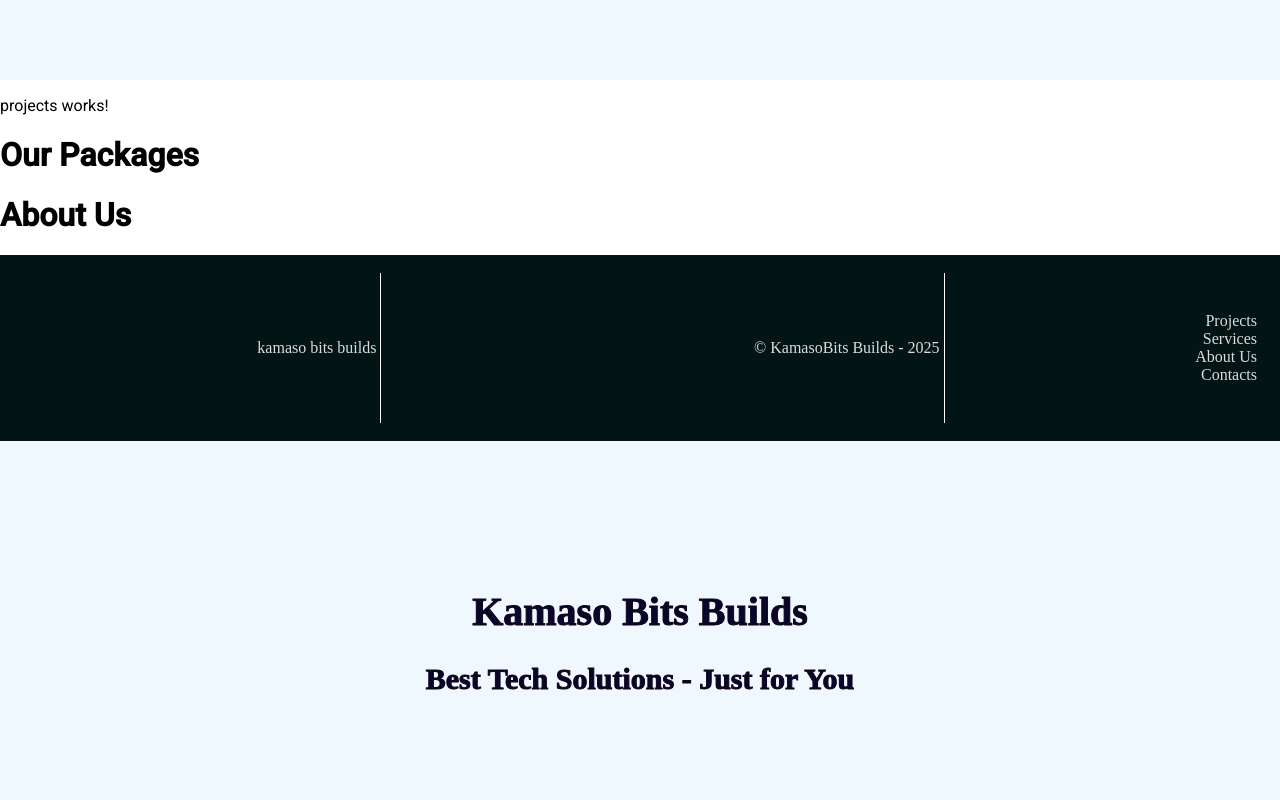
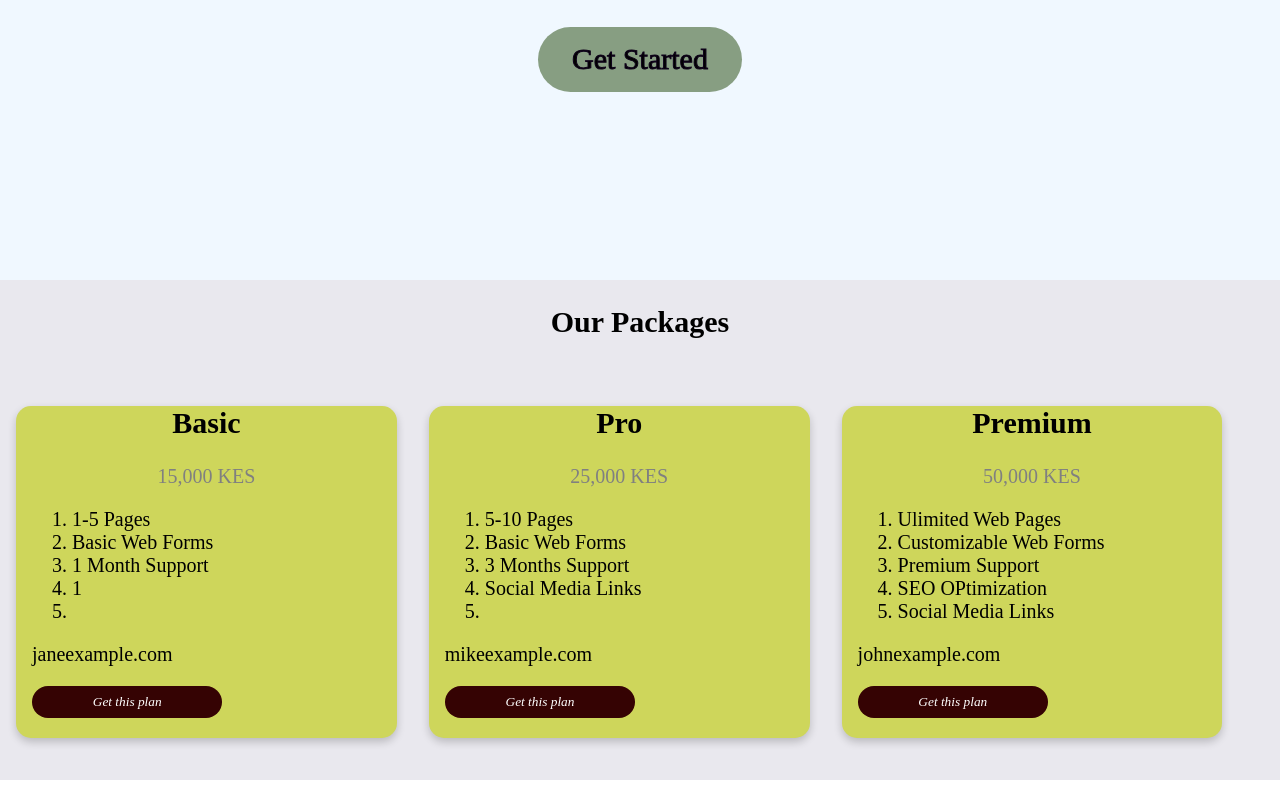
Before and after one commit to KamasoBits/KamasoBits-app, an Angular app: page /home in a window 1280 px wide. Shown: the part 1120-1920 px from the top of the page. Built offline with nearby package versions, Linux system fonts and the light colour scheme.

Commit message:
package lists and offers put in place

```diff
--- a/angular.json
+++ b/angular.json
@@ -31,9 +31,16 @@
             ],
             "tsConfig": "tsconfig.app.json",
             "assets": [
+
               {
                 "glob": "**/*",
                 "input": "public"
+              },
+              {
+                "glob": "**/*",
+                "input": "src/assets",
+                "output": "/assets"
+
               }
             ],
             "styles": [
--- a/src/app/aboutus/aboutus.component.css
+++ b/src/app/aboutus/aboutus.component.css
@@ -5,3 +5,13 @@
     color: transparent;
     -webkit-text-stroke: 1px rgb(15, 2, 27);
   }
+  .aboutus{
+
+    display: grid;
+    background-color: rgb(232, 243, 243);
+    padding-top: 0%;
+    height: 400px;
+    font-size: 20px;
+    font-family:cursive;
+
+}
--- a/src/app/app.component.html
+++ b/src/app/app.component.html
@@ -2,9 +2,9 @@
 
 <app-navbar></app-navbar>
 <app-home> </app-home>
-<app-projects></app-projects>
 <app-ourpacakges></app-ourpacakges>
 <app-aboutus></app-aboutus>
+<app-projects></app-projects>
 <app-footer></app-footer>
 
 <router-outlet></router-outlet>
--- a/src/app/app.module.ts
+++ b/src/app/app.module.ts
@@ -15,6 +15,7 @@ import { OurpacakgesComponent } from './ourpacakges/ourpacakges.component';
 import {MatCardModule} from '@angular/material/card';
 import {MatGridListModule} from '@angular/material/grid-list';
 import { RouterLink, RouterLinkActive, RouterOutlet } from '@angular/router';
+import {MatDividerModule} from '@angular/material/divider';
 
 
 
@@ -41,6 +42,7 @@ import { RouterLink, RouterLinkActive, RouterOutlet } from '@angular/router';
     MatGridListModule,
     RouterLink,
     RouterOutlet,RouterLinkActive,
+    MatDividerModule
 
 
   ],
--- a/src/app/footer/footer.component.html
+++ b/src/app/footer/footer.component.html
@@ -1,23 +1,11 @@
 
 <div class = "footer">
-  <table style="width:100%">
-    <tr>
-      <td>
-        <div class="text">
   <p>kamaso bits builds </p>
-
-
-        </div></td>
-        <td> <div class="vl"></div></td>
-      <td><span>&copy; KamasoBits Builds - 2025</span></td>
-      <td> <div class="vl"></div></td>
-      <td>
+  <span>&copy; KamasoBits Builds - 2025</span>
   <ul>
     <li>Projects</li>
+    <mat-divider></mat-divider>
     <li>Services</li>
     <li>About Us</li>
     <li>Contacts</li>
-      </ul></td>
-    </tr>
-  </table>
-</div>
+  </ul>
--- a/src/app/home/home.component.css
+++ b/src/app/home/home.component.css
@@ -1,16 +1,30 @@
+
 .header-background{
-
     display: grid;
     background-color: aliceblue;
     padding-top: 0%;
     align-items: center;
-    height: 400px;
+    height: 600px;
     font-size: 20px;
     font-family:cursive;
     color: transparent;
     -webkit-text-stroke: 1px rgb(15, 2, 27);
 }
+.button {
+    background-color: #879e82;
+    border: none;
+    border-radius:50px;
+    color: rgb(0, 0, 0);
+   width: 140px;
+   height: 35px;
+   padding: 15px 32px;
+    text-align: center;
+    text-decoration: none;
+    display: inline-block;
+    font-size: 30px;
 
+    cursor: pointer;
+  }
 .header-headline{
     justify-content: center;
     text-align: center;
--- a/src/app/home/home.component.html
+++ b/src/app/home/home.component.html
@@ -2,10 +2,12 @@
         <meta name="viewport" content="width = device-width,initial-scale=1">
     </head>
     <header class="header-background">
-        <div class ="header-headline">
 
-            <h1>Kamaso Bits Builds</h1>
-            <h2>Best Tech Solutions - Just for You </h2>
 
-        </div>
+    <div class="header-headline">
+        <h1>Kamaso Bits Builds</h1>
+        <h2>Best Tech Solutions - Just for You</h2>
+        <a href="#" class="button">Get Started</a>
+    </div>
     </header>
+    <mat-divider [vertical]="true"></mat-divider>
--- a/src/app/ourpacakges/ourpacakges.component.css
+++ b/src/app/ourpacakges/ourpacakges.component.css
@@ -2,16 +2,84 @@
 .h1{
   font-size: 20px;
   text-align: center;
+  align-items: center;
   color: transparent;
   -webkit-text-stroke: 1px rgb(15, 2, 27);
 }
-.package-card {
-  align-content: flex-start;
-    display: flex;
-    flex-wrap: wrap;
-    flex-direction: row;
-    justify-content: flex-start;
-    max-width: 400px;
-    background-color: transparent;
-  border: 1px solid #f1f1f1;
+.ourpackages{
+
+  display: grid;
+  background-color: rgb(233, 232, 238);
+  padding-top: 0%;
+  height: 500px;
+  font-size: 20px;
+  font-family:cursive;
+
+}
+
+html {
+  box-sizing: border-box;
+}
+
+*, *:before, *:after {
+  box-sizing: inherit;
+}
+
+.column {
+  float: left;
+  width: 31%;
+  margin-bottom: 16px;
+  padding: 0 8px;
+}
+
+.card {
+  box-shadow: 0 4px 8px 0 rgba(0, 0, 0, 0.2);
+  margin: 8px;
+  border-radius: 15px;
+  background-color: rgb(206, 214, 91);
+}
+
+
+
+.container {
+  padding: 0 16px;
+}
+
+.container::after, .row::after {
+  content: "";
+  clear: both;
+  display: table;
+}
+
+
+.title {
+  color: grey;
+  text-align: center;
+}
+
+.button {
+  border: none;
+  outline: 0;
+  display: inline-block;
+  padding: 8px;
+  color: white;
+  background-color: #350303;
+  text-align: center;
+  font-style: italic;
+  font-family: cursive;
+  cursor: pointer;
+  width: 50%;
+  border-radius: 30px;
+
+}
+
+.button:hover {
+  background-color: #555;
+}
+
+@media screen and (max-width: 650px) {
+  .column {
+    width: 100%;
+    display: block;
   }
+}
--- a/src/app/ourpacakges/ourpacakges.component.html
+++ b/src/app/ourpacakges/ourpacakges.component.html
@@ -1 +1,66 @@
-<h1>Our Packages</h1>
+
+<div class="ourpackages">
+
+<h2 style="text-align:center">Our Packages</h2>
+<div class="row">
+  <div class="column">
+    <div class="card">
+
+      <div class="container">
+        <h2 style="text-align:center">Basic</h2>
+        <p class="title">15,000 KES</p>
+        <ol>
+            <li>1-5 Pages</li>
+            <li>Basic Web Forms</li>
+            <li>1 Month Support</li>
+            <li>1</li>
+            <li></li>
+        </ol>
+        <p>janeexample.com</p>
+        <p><button class="button">Get this plan</button></p>
+      </div>
+    </div>
+  </div>
+
+  <div class="column">
+    <div class="card">
+
+      <div class="container">
+        <h2 style="text-align:center">Pro</h2>
+        <p class="title">25,000 KES</p>
+        <ol>
+            <li>5-10 Pages</li>
+            <li>Basic Web Forms</li>
+            <li>3 Months Support</li>
+            <li>Social Media Links </li>
+            <li> </li>
+        </ol>
+        <p>mikeexample.com</p>
+        <p><button class="button">Get this plan</button></p>
+      </div>
+    </div>
+  </div>
+
+  <div class="column">
+    <div class="card">
+
+      <div class="container">
+        <h2 style="text-align:center">Premium</h2>
+        <p class="title">50,000 KES</p>
+        <ol>
+            <li>Ulimited Web Pages</li>
+            <li>Customizable Web Forms</li>
+            <li>Premium Support</li>
+            <li>SEO OPtimization</li>
+            <li>Social Media Links</li>
+        </ol>
+        <p>johnexample.com</p>
+        <p><button class="button">Get this plan</button></p>
+      </div>
+    </div>
+  </div>
+</div>
+
+
+
+</div>
--- a/src/app/projects/projects.component.html
+++ b/src/app/projects/projects.component.html
@@ -1 +1,2 @@
 <p>projects works!</p>
+<img src="../../assets/images/background4.jpg" />
```
Also changed, not shown: src/app/aboutus/aboutus.component.html (line endings or trailing spaces), src/assets/images/motherboard.jpg (renamed from src/assets/motherboard.jpg), 1 other file (tests, documents, lock files or other folders). Lines whose indentation alone changed are shown as unchanged.
